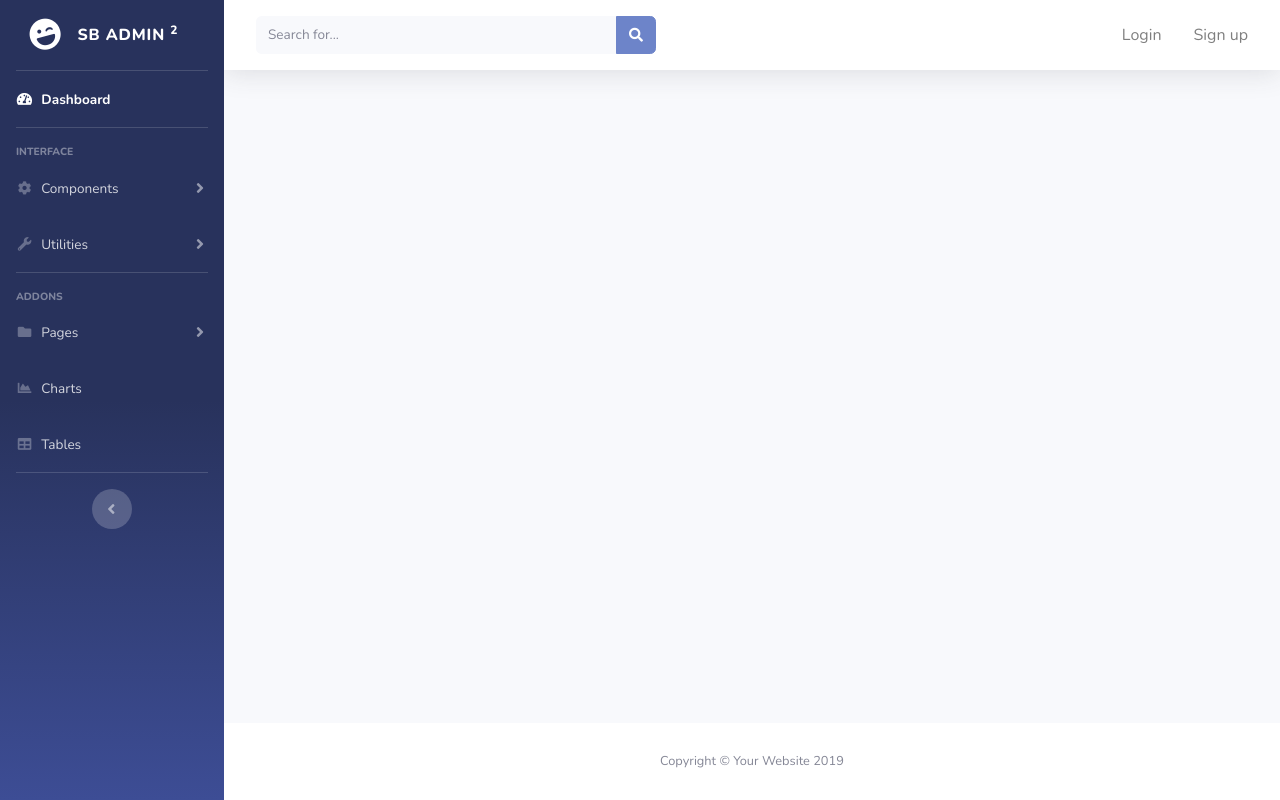
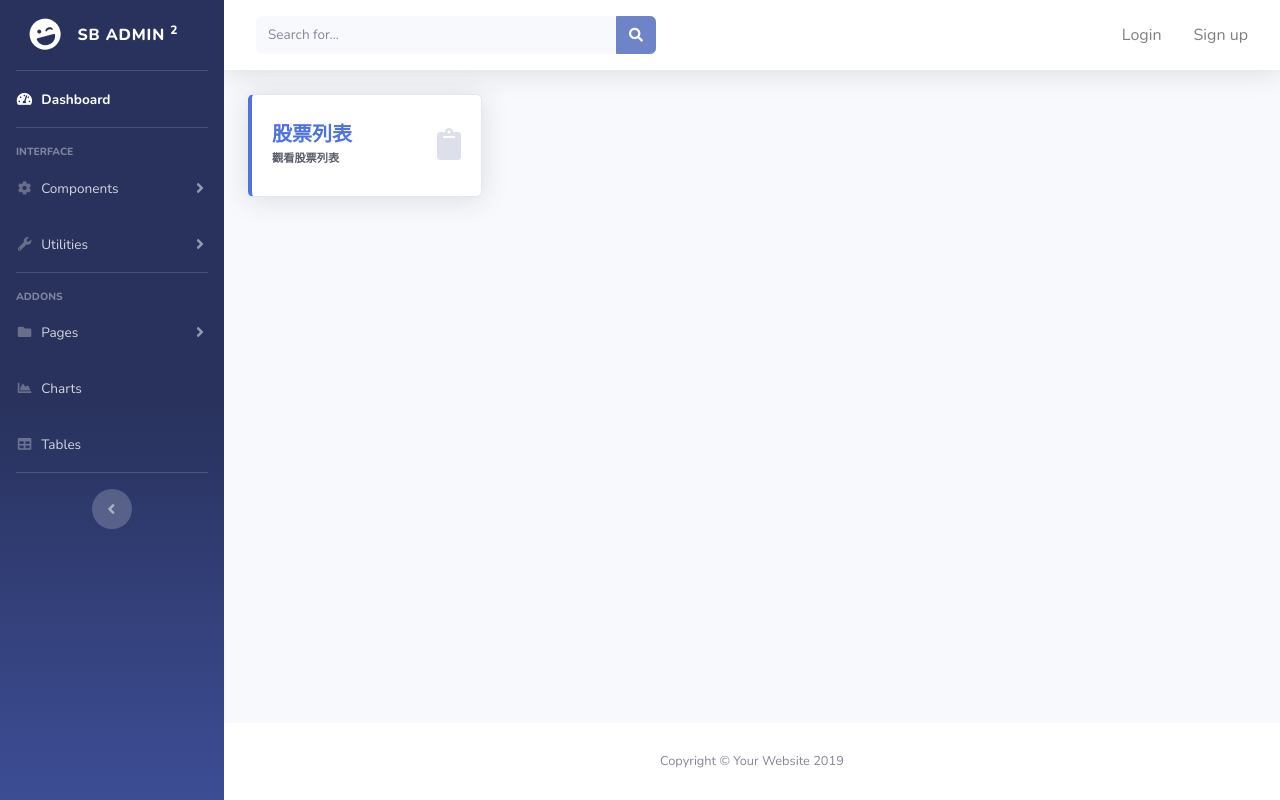
Before and after one commit to vincentthh35/heroku-website, a Django app: page /index/ in a window 1280 px wide. Run offline with Django 3.2, Linux system fonts and the light colour scheme; some libraries are stand-ins or nearby versions.

Commit message:
add /feature/stock_list page with django-tables2 and DataTable

```diff
--- a/mysite/accounts/views.py
+++ b/mysite/accounts/views.py
@@ -22,7 +22,7 @@ import os
 def home(request):
     return render(request, 'home.html', locals())
 
-def redirect_to_home(request):
+def redirectToHome(request):
     return HttpResponseRedirect('/index/')
 
 def login(request, user=None):
--- a/mysite/mysite/settings.py
+++ b/mysite/mysite/settings.py
@@ -83,6 +83,7 @@ INSTALLED_APPS = [
     'django.contrib.sessions',
     'django.contrib.messages',
     'django.contrib.staticfiles',
+    'django_tables2',
     'accounts',
     'stock',
 ]
--- a/mysite/mysite/urls.py
+++ b/mysite/mysite/urls.py
@@ -15,20 +15,20 @@ Including another URLconf
 """
 from django.contrib import admin
 from django.urls import path, include, re_path
-from accounts.views import hello_world, home, redirect_to_home, login, logout, signup, activate
-from stock.views import query
+from accounts.views import hello_world, home, redirectToHome, login, logout, signup, activate
+from stock.views import query, showStockList
 from django.views.generic import TemplateView
 
 urlpatterns = [
     path('admin/', admin.site.urls),
-    path('hello/', hello_world),
     path('accounts/login/', login, name='login'),
     path('accounts/logout/', logout, name='logout'),
     path('accounts/signup/', signup, name='signup'),
     re_path(r'^activate/(?P<uidb64>[0-9A-Za-z_\-]+)/(?P<token>[0-9A-Za-z]{1,13}-[0-9A-Za-z]{1,20})/$',
             activate, name="activate"),
     path('index/', home),
-    path('', redirect_to_home),
-    path('query/', query, name='query')
+    path('', redirectToHome),
+    path('feature/stock_list/', showStockList),
+    # path('query/', query, name='query')
     # path('', TemplateView.as_view(template_name='main_template.html'))
 ]
--- a/mysite/stock/fetch.py
+++ b/mysite/stock/fetch.py
@@ -37,6 +37,7 @@ def fetch_df():
     new_df.columns = ['Ticker', 'StockName']
     new_df['Sector'] = df['產業別']
     print(new_df)
+
     return new_df
 
 def fetch():
--- a/mysite/stock/models.py
+++ b/mysite/stock/models.py
@@ -2,9 +2,9 @@ from django.db import models
 
 # Create your models here.
 class StockInfo(models.Model):
-    ticker = models.CharField(max_length=10)
-    stock_name = models.CharField(max_length=20)
-    sector = models.CharField(max_length=30)
+    ticker = models.CharField(max_length=10, verbose_name='股票代號')
+    stock_name = models.CharField(max_length=20, verbose_name='股票名稱')
+    sector = models.CharField(max_length=30, verbose_name='行業別')
 
     def __str__(self):
         return f'{self.ticker} {self.stock_name}'
--- a/mysite/templates/home.html
+++ b/mysite/templates/home.html
@@ -2,5 +2,25 @@
 
 {% block content %}
 {% load static %}
+<div class="row">
+    <!-- Earnings (Monthly) Card Example -->
+    <div class="col-xl-3 col-md-6 mb-4" href="/index/#">
+      <div class="card border-left-primary shadow h-100 py-2">
+        <div class="card-body">
+          <div class="row no-gutters align-items-center">
+            <div class="col mr-2">
+              <div class="h5 font-weight-bold text-primary text-uppercase mb-1">
+                  <a href="/feature/stock_list" class="stretched-link">股票列表</a>
+              </div>
+              <div class="text-xs mb-0 font-weight-bold text-gray-800">觀看股票列表</div>
+            </div>
+            <div class="col-auto">
+              <i class="fas fa-clipboard fa-2x text-gray-300"></i>
+            </div>
+          </div>
+        </div>
+      </div>
+    </div>
 
+</div>
 {% endblock content %}
--- a/mysite/templates/main_template.html
+++ b/mysite/templates/main_template.html
@@ -15,9 +15,12 @@
   <!-- Custom fonts for this template-->
   <link href="{% static 'vendor/fontawesome-free/css/all.min.css' %}" rel="stylesheet" type="text/css">
   <link href="https://fonts.googleapis.com/css?family=Nunito:200,200i,300,300i,400,400i,600,600i,700,700i,800,800i,900,900i" rel="stylesheet">
+  <link rel="stylesheet" href="https://stackpath.bootstrapcdn.com/bootstrap/4.5.0/css/bootstrap.min.css" integrity="sha384-9aIt2nRpC12Uk9gS9baDl411NQApFmC26EwAOH8WgZl5MYYxFfc+NcPb1dKGj7Sk" crossorigin="anonymous">
 
   <!-- Custom styles for this template-->
   <link href="{% static 'css/sb-admin-2.min.css' %}" rel="stylesheet">
+  {% block extra_css %}
+  {% endblock %}
 
 </head>
 
@@ -42,7 +45,7 @@
 
       <!-- Nav Item - Dashboard -->
       <li class="nav-item active">
-        <a class="nav-link" href="index.html">
+        <a class="nav-link" href="/index/">
           <i class="fas fa-fw fa-tachometer-alt"></i>
           <span>Dashboard</span></a>
       </li>
@@ -235,11 +238,11 @@
         <!-- End of Topbar -->
 
         <!-- Begin Page Content -->
-
+        <div class="container-fluid">
         {% block content %}
 
         {% endblock %}
-
+        </div>
         <!-- /.container-fluid -->
 
       </div>
@@ -366,6 +369,8 @@
 
   <!-- Custom scripts for all pages-->
   <script src="{% static 'js/sb-admin-2.min.js' %}"></script>
+  {% block extra_js %}
+  {% endblock %}
 
   <!-- Page level plugins -->
   <script src="{% static 'vendor/chart.js/Chart.min.js' %}"></script>
--- a/requirements.txt
+++ b/requirements.txt
@@ -10,3 +10,4 @@ ffn
 yfinance
 python-dotenv
 sendgrid
+django-tables2
```
Also changed, not shown: mysite/stock/views.py (+15 -0 lines), mysite/templates/feature/show_stock_list.html (added, +32 -0 lines), mysite/stock/migrations/0005_auto_20200720_0000.py (added), 1 other file.
